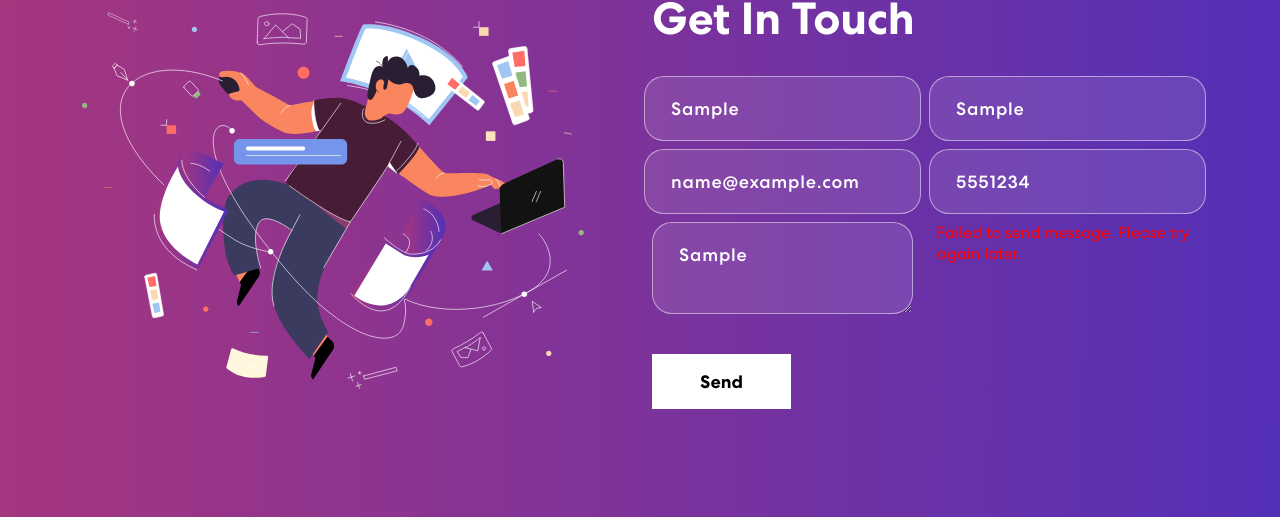
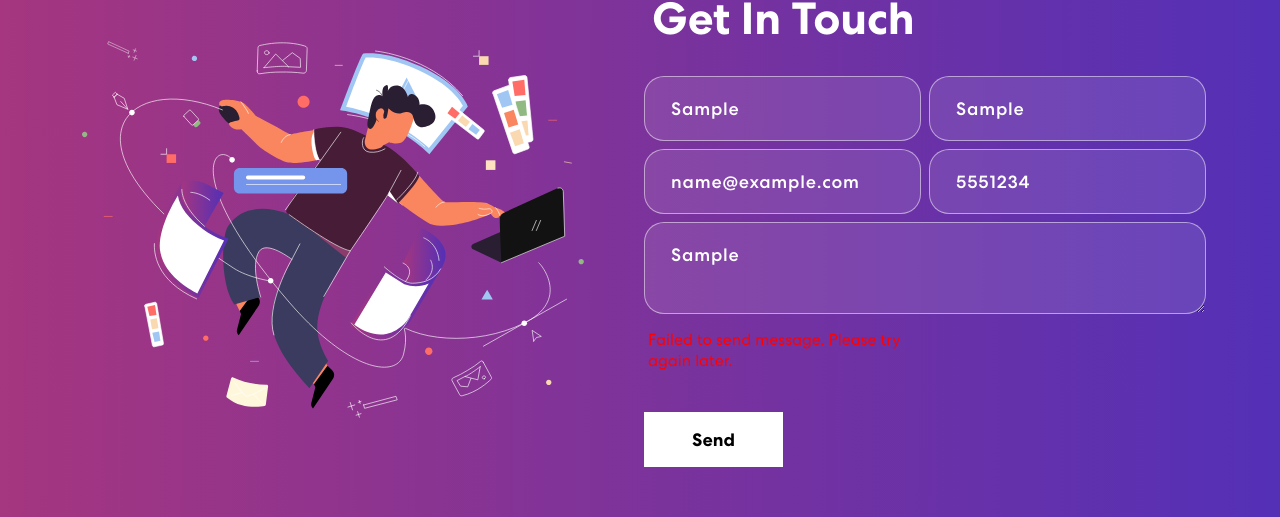
Before and after one commit to Exploser/portfolio-website, a React (Create React App) app: page / in a window 1280 px wide. Both pictures are taken after typing "Sample", "Sample", "name@example.com", "5551234", "Sample" into the empty fields and a click on the button "Send". Shown: the part 2407-2924 px from the top of the page. Built offline with nearby package versions, Linux system fonts and the light colour scheme; no server answers.

Commit message:
Fix bugs

```diff
--- a/src/components/Contact.js
+++ b/src/components/Contact.js
@@ -77,16 +77,17 @@ export const Contact = () => {
                                 <Col sm={6} className="px-1">
                                     <input type="tel" value={formDetails.tel} placeholder="Phone" onChange={(e) => onFormUpdate('phone', e.target.value)} />
                                 </Col>
-                                <Col>
+                                <Col sm={12} className="px-1">
                                     <textarea row="6" value={formDetails.message} placeholder="message" onChange={(e) => onFormUpdate('message', e.target.value)} />
+                                    {
+                                    status.message &&
+                                    <Col sm={6} className="px-1">
+                                        <p className={status.success === false ? "danger" : "success"}>{status.message}</p>
+                                    </Col>
+                                    }
                                     <button type="submit"><span>{buttonText}</span></button>
                                 </Col>
-                                {
-                                    status.message &&
-                                    <Col>
-                                        <p className={status.success === false ? "danger" : "success"}>{status.message}</p>
-                                    </Col>
-                                }
+
                             </Row>
                         </form>
                     </Col>
--- a/src/components/NavBar.js
+++ b/src/components/NavBar.js
@@ -42,7 +42,7 @@ export const NavBar = () => {
                     <Nav className="ms-auto">
                         <Nav.Link href="#home" className={activeLink === 'home' ? 'active navbar-link' : 'navbar-link'} onClick={() => onUpdateActiveLink('home')}>Home</Nav.Link>
                         <Nav.Link href="#skills" className={activeLink === 'skills' ? 'active navbar-link' : 'navbar-link'} onClick={() => onUpdateActiveLink('skills')}>Skills</Nav.Link>
-                        <Nav.Link href="#projects" className={activeLink === 'projects' ? 'active navbar-link' : 'navbar-link'} onClick={() => onUpdateActiveLink('projects')}>Projects</Nav.Link>
+                        <Nav.Link href="#project" className={activeLink === 'projects' ? 'active navbar-link' : 'navbar-link'} onClick={() => onUpdateActiveLink('projects')}>Projects</Nav.Link>
                     </Nav>
                     <span className="navbar-text">
                         <div className="social-icon">
```
